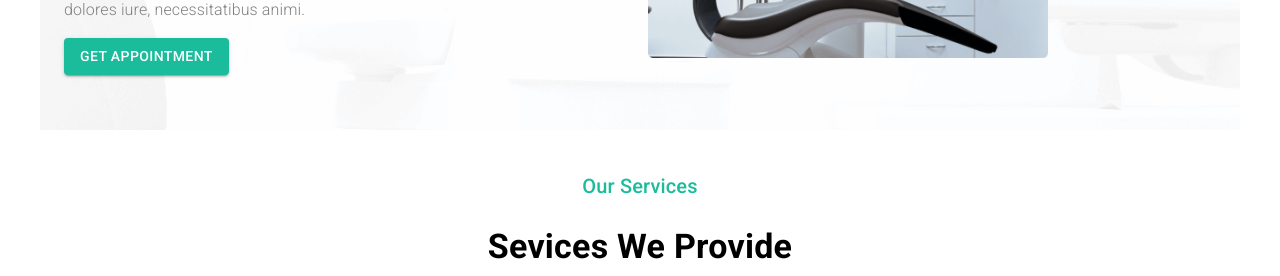
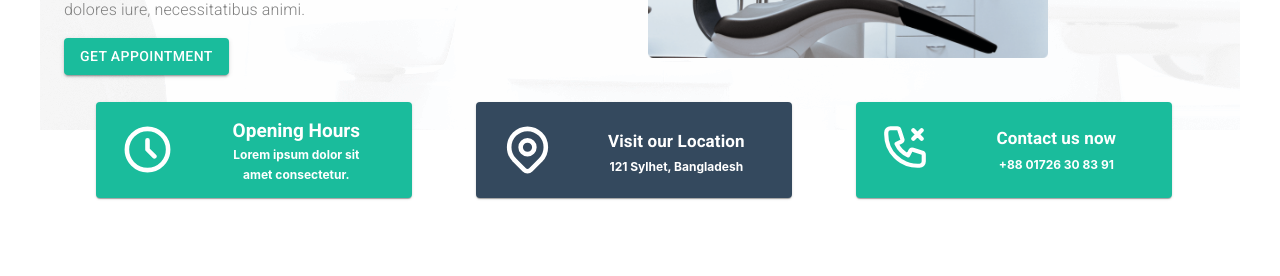
Before and after one commit to jahedripon9/Doctors_Client_Site, a React (Create React App) app: page / in a window 1280 px wide. Shown: the part 348-624 px from the top of the page. Built offline with nearby package versions, Linux system fonts and the light colour scheme.

Commit message:
HoursLocationContact

```diff
--- a/src/Pages/Home/Home/Home.js
+++ b/src/Pages/Home/Home/Home.js
@@ -4,6 +4,7 @@ import AppointmentBanner from '../AppointmentBanner/AppointmentBanner';
 import Banner from '../Banner/Banner';
 import Blog from '../Blogs/Blog';
 import DentalCare from '../DentalCare/DentalCare';
+import HoursLocationContact from '../HoursLocationContact/HoursLocationContact';
 
 import OurDoctors from '../OurDoctors/OurDoctors';
 import Services from '../Services/Services';
@@ -14,6 +15,7 @@ const Home = () => {
         <div>
             <Navigation></Navigation>
             <Banner></Banner>
+            <HoursLocationContact></HoursLocationContact>
             <Services></Services>
             <DentalCare></DentalCare>
             <AppointmentBanner></AppointmentBanner>
--- /dev/null
+++ b/src/Pages/Home/HoursLocationContact/HoursLocationContact.js
@@ -0,0 +1,86 @@
+import React from 'react';
+import Box from '@mui/material/Box';
+import Paper from '@mui/material/Paper';
+import { Grid, Typography } from '@mui/material';
+import { Container } from '@mui/system';
+
+const HoursLocationContact = () => {
+    return (
+        <Container style={{ marginTop: '-60px' }}>
+            <Box
+                sx={{
+                    display: 'flex',
+                    flexWrap: 'wrap',
+                    '& > :not(style)': {
+                        m: 4,
+                        width: 300,
+                        height: 80,
+                    },
+                }}
+
+            >
+                <Paper style={{ backgroundColor: '#1abc9c' }} sx={{ p: 1 }}>
+                    <Grid container spacing={2} style={{ marginTop: '-20px', marginBottom: '1px', alignItems: 'center', color: 'white' }} sx={{ mx: 'auto' }}>
+                        <Grid item xs={12} md={4} style={{}}>
+                            <Box style={{ width: 55, textAlign: 'center' }} sx={{ my: 2 }}>
+                                <svg xmlns="http://www.w3.org/2000/svg" class="h-6 w-6" fill="none" viewBox="0 0 24 24" stroke="currentColor" stroke-width="2">
+                                    <path stroke-linecap="round" stroke-linejoin="round" d="M12 8v4l3 3m6-3a9 9 0 11-18 0 9 9 0 0118 0z" />
+                                </svg>
+                            </Box>
+                        </Grid>
+                        <Grid item xs={12} md={6}>
+                            <Typography variant='h3' style={{ fontSize: '19px', fontWeight: 'bold' }}>
+                                Opening Hours
+                            </Typography>
+                            <Typography variant='p' style={{ fontSize: '12px', fontWeight: 'bold' }}>
+                                Lorem ipsum dolor sit amet consectetur.
+                            </Typography>
+                        </Grid>
+                    </Grid>
+                </Paper>
+                <Paper style={{ backgroundColor: '#34495e' }} sx={{ p: 1 }}>
+                    <Grid container spacing={2} style={{ marginTop: '-20px', marginBottom: '1px', alignItems: 'center', color: 'white' }} sx={{ mx: 'auto' }}>
+                        <Grid item xs={12} md={4} style={{}}>
+                            <Box style={{ width: 55, textAlign: 'center' }} sx={{ my: 2 }}>
+                                <svg xmlns="http://www.w3.org/2000/svg" class="h-6 w-6" fill="none" viewBox="0 0 24 24" stroke="currentColor" stroke-width="2">
+                                    <path stroke-linecap="round" stroke-linejoin="round" d="M17.657 16.657L13.414 20.9a1.998 1.998 0 01-2.827 0l-4.244-4.243a8 8 0 1111.314 0z" />
+                                    <path stroke-linecap="round" stroke-linejoin="round" d="M15 11a3 3 0 11-6 0 3 3 0 016 0z" />
+                                </svg>
+                            </Box>
+                        </Grid>
+                        <Grid item xs={12} md={6}>
+                            <Typography variant='h6' style={{ fontSize: '17px', fontWeight: 'bold' }}>
+                                Visit our Location
+                            </Typography>
+                            <Typography variant='p' style={{ fontSize: '12px', fontWeight: 'bold' }}>
+                                121 Sylhet, Bangladesh
+                            </Typography>
+                        </Grid>
+                    </Grid>
+                </Paper>
+                <Paper style={{ backgroundColor: '#1abc9c' }} sx={{ p: 1 }}>
+                    <Grid container spacing={2} style={{ marginTop: '-20px', marginBottom: '1px', alignItems: 'center', color: 'white' }} sx={{ mx: 'auto' }}>
+                        <Grid item xs={12} md={4} style={{}}>
+                            <Box style={{ width: 50, textAlign: 'center' }} sx={{ my: 2 }}>
+                                <svg xmlns="http://www.w3.org/2000/svg" class="h-6 w-6" fill="none" viewBox="0 0 24 24" stroke="currentColor" stroke-width="2">
+                                    <path stroke-linecap="round" stroke-linejoin="round" d="M16 8l2-2m0 0l2-2m-2 2l-2-2m2 2l2 2M5 3a2 2 0 00-2 2v1c0 8.284 6.716 15 15 15h1a2 2 0 002-2v-3.28a1 1 0 00-.684-.948l-4.493-1.498a1 1 0 00-1.21.502l-1.13 2.257a11.042 11.042 0 01-5.516-5.517l2.257-1.128a1 1 0 00.502-1.21L9.228 3.683A1 1 0 008.279 3H5z" />
+                                </svg>
+                            </Box>
+                        </Grid>
+                        <Grid item xs={12} md={6}>
+                            <Typography variant='h6' style={{ fontSize: '17px', fontWeight: 'bold' }}>
+                                Contact us now
+                            </Typography>
+                            <Typography variant='p' style={{ fontSize: '12px', fontWeight: 'bold' }}>
+                                +88 01726 30 83 91
+                            </Typography>
+                        </Grid>
+                    </Grid>
+                </Paper>
+
+            </Box>
+        </Container>
+    );
+};
+
+export default HoursLocationContact;
```
